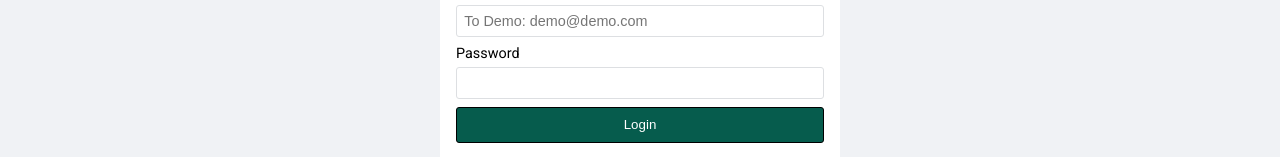
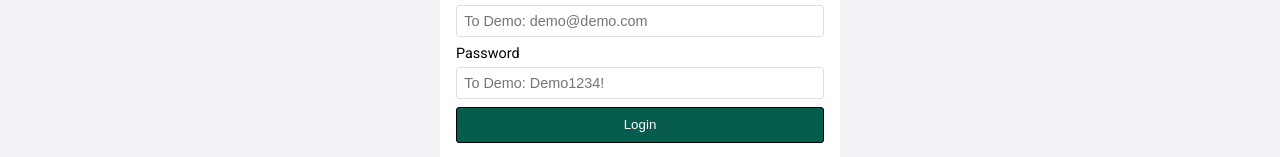
Before and after one commit to RX-78GP02A/xpose-frontend, a React app: page / in a window 1280 px wide. Shown: the part 198-355 px from the top of the page. Built offline with nearby package versions, Linux system fonts and the light colour scheme; a web font is replaced by a local one.

Commit message:
updated index.js

```diff
--- a/src/pages/Login/index.js
+++ b/src/pages/Login/index.js
@@ -85,8 +85,7 @@ export default () => {
             </div>
             <div className='form-row'>
               <label>Password</label>
-              <input
-                type='password' name='password' onChange={updateUser} value={user.password} required />
+              <input placeholder='To Demo: Demo1234!' type='password' name='password' onChange={updateUser} value={user.password} required />
             </div>
             <div className='form-row'>
               <button>Login</button>
```
